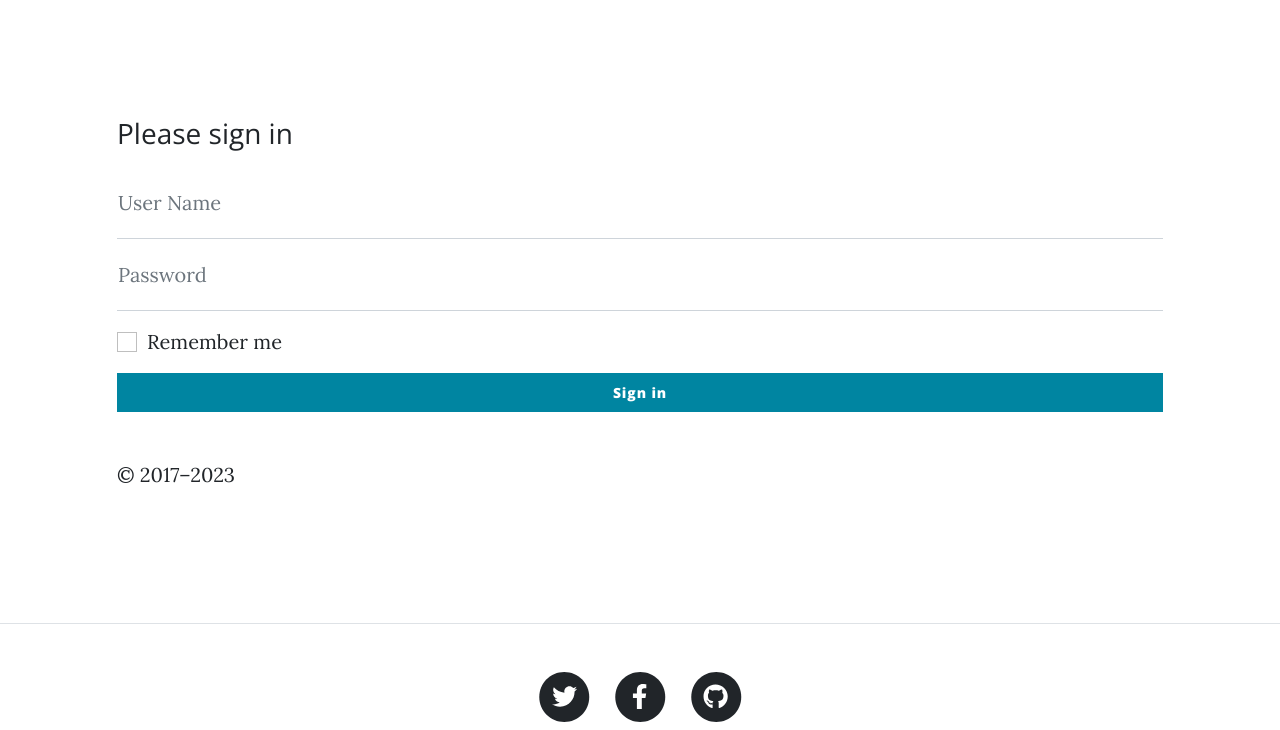
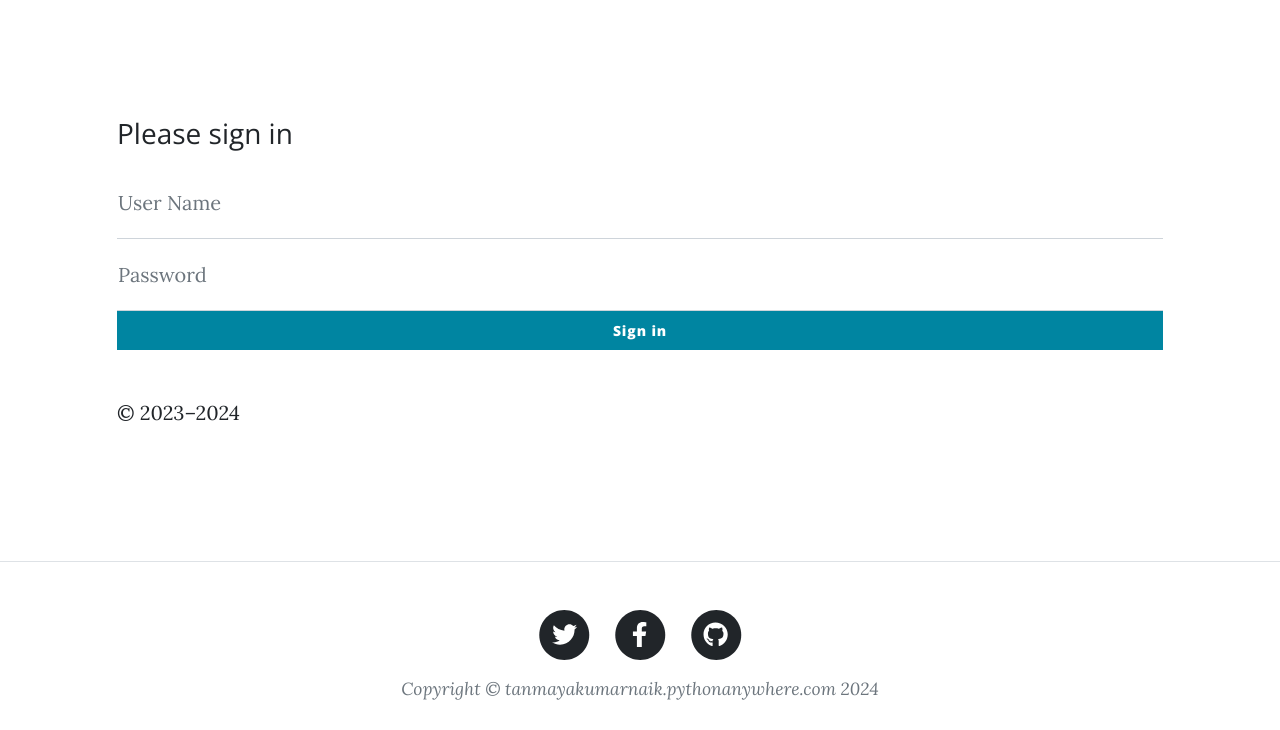
Before and after one commit to TanCannon/TechPost, a Flask app: page /dashboard in a window 1280 px wide. Shown: the top 730 px of the page. After the commit the page ends 700 px from the top, so only its background shows below. Run offline with Flask 3, Linux system fonts and the light colour scheme; parts of the project's set-up code (start-up, migrations or seed data) failed here and were passed over; some libraries are stand-ins or nearby versions.

Commit message:
added website screenshots

```diff
--- /dev/null
+++ b/tempCodeRunnerFile.py
@@ -0,0 +1 @@
+Posts
--- a/templates/login.html
+++ b/templates/login.html
@@ -1,3 +1,4 @@
+<!--This is login page of /dashboard.html-->
 {% extends "layout.html" %}
 {% block body %}
 
@@ -21,15 +22,8 @@
       <input type="password" class="form-control" id="pass" name="pass" placeholder="Password">
       <label for="pass">Password</label>
     </div>
-
-    <div class="form-check text-start my-3">
-      <input class="form-check-input" type="checkbox" value="remember-me" id="flexCheckDefault">
-      <label class="form-check-label" for="flexCheckDefault">
-        Remember me
-      </label>
-    </div>
     <button class="btn btn-primary w-100 py-2" id="submitButton" type="submit">Sign in</button>
-    <p class="mt-5 mb-3 text-body-secondary">&copy; 2017–2023</p>
+    <p class="mt-5 mb-3 text-body-secondary">&copy; 2023–2024</p>
   </form>
 </div>
 <!-- <script src="/docs/5.3/dist/js/bootstrap.bundle.min.js" integrity="sha384-geWF76RCwLtnZ8qwWowPQNguL3RmwHVBC9FhGdlKrxdiJJigb/j/68SIy3Te4Bkz" crossorigin="anonymous"></script> -->
```
Also changed, not shown: 11 other files.
